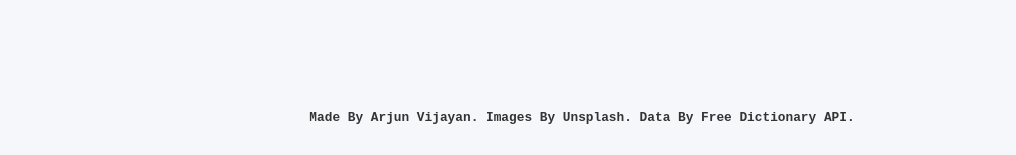
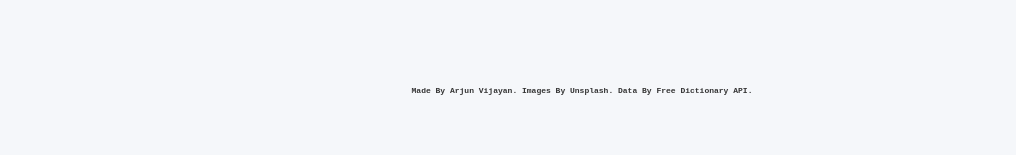
Before and after one commit to notarjunvijayan/dictionary, a React (Create React App) app: page / in a window 1280 px wide. Shown: the part 642-797 px from the top of the page, without its empty margins (58-1074 px from the left). Built offline with nearby package versions, Linux system fonts and the light colour scheme.

Commit message:
Footer Optimization for mobiles

```diff
--- a/src/styles/dict.css
+++ b/src/styles/dict.css
@@ -5,7 +5,7 @@
 
 .dictdata{
     width:90vw;
-    height: 30vh;
+
     padding: 5vh 5vw 5vh 5vw;
     color: var(--dark);
 }
@@ -25,5 +25,6 @@ small{
     .dictdata{
         width:50vw;
         padding: 0 3vw;
+        height: 30vh;
     }
 }
--- a/src/styles/footer.css
+++ b/src/styles/footer.css
@@ -5,9 +5,10 @@
     justify-content: center;
     align-items: center;
     font-family: 'Incosolata', monospace;
-    font-size: 0.8rem;
+    font-size: 0.5rem;
     color: #333;
     font-weight: 600;
+    height:5vh;
 }
 a{
     color:#333;
--- a/src/styles/main.css
+++ b/src/styles/main.css
@@ -40,7 +40,7 @@ body{
         display:flex;
         align-items: center;
         justify-content: center;
-        height: 80vh;
+        height: 75vh;
     }
     .input input{
         max-width: 30rem;
```
